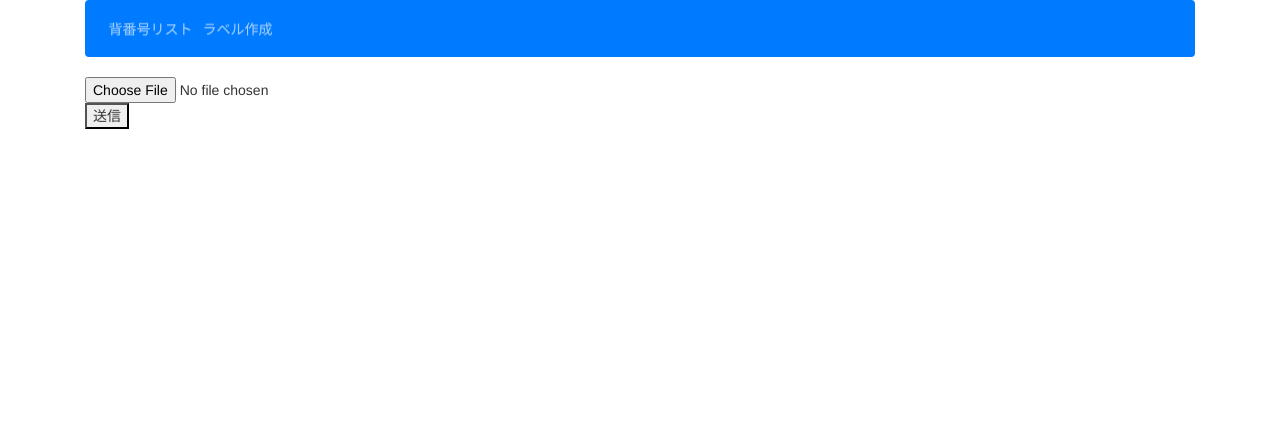
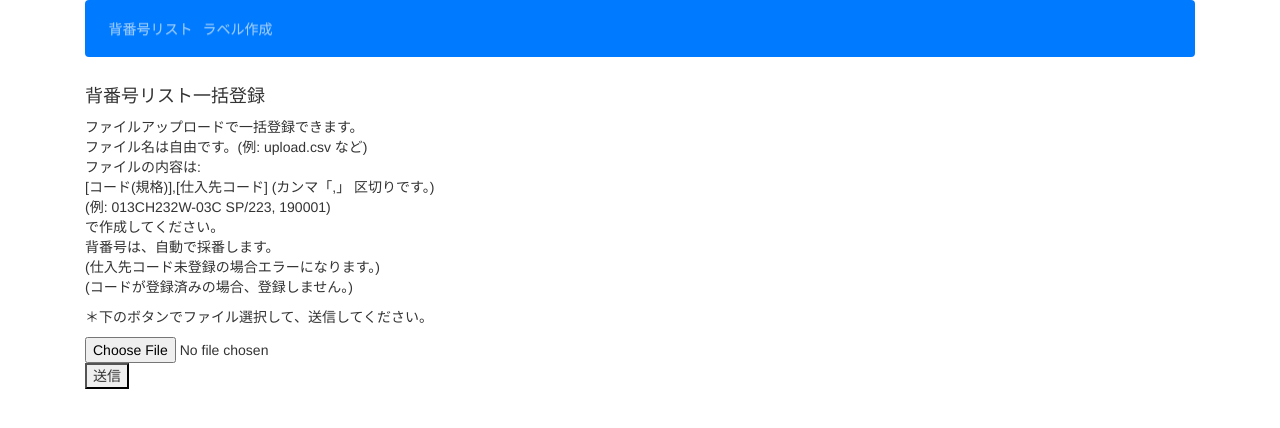
Before and after one commit to aki4429/sebango, a Django app: page /upload/ in a window 1280 px wide. Shown: the top 428 px of the page. Run offline with Django 3.2, Linux system fonts and the light colour scheme; the visitor is signed in with stand-in values (Sample User, id 1); some libraries are stand-ins or nearby versions.

Commit message:
自動採番/ダウンロード

```diff
--- a/bango/templates/bango/bango_list.html
+++ b/bango/templates/bango/bango_list.html
@@ -15,8 +15,9 @@ function allcheck( tf ) {
    }
 }
  </script>
+   <a  href="{% url 'down_se'  %}">背番号リストダウンロード</a>
    <a class="btn btn-default" href="{% url 'label_delete_all'  %}">ラベル作成クリア</a>
-   <a class="btn btn-default" href="{% url 'upload'  %}">データアップロード</a>
+   <a class="btn btn-default" href="{% url 'upload'  %}">背番号一括登録</a>
 
 	<form action="" method="get">
         コード:<input name="cquery" value="{{ request.GET.cquery }}" type="text">
--- a/bango/templates/bango/upload.html
+++ b/bango/templates/bango/upload.html
@@ -7,6 +7,23 @@
 {% endblock %}
 
 {% block content %}
+<h4>
+背番号リスト一括登録
+</h4>
+<p>
+ファイルアップロードで一括登録できます。 <br>
+ファイル名は自由です。(例: upload.csv など) <br>
+ファイルの内容は: <br>
+[コード(規格)],[仕入先コード] (カンマ「,」 区切りです。)<br>
+(例: 013CH232W-03C SP/223, 190001) <br>
+で作成してください。<br>
+背番号は、自動で採番します。 <br>
+(仕入先コード未登録の場合エラーになります。)<br>
+(コードが登録済みの場合、登録しません。)
+</p>
+<p>
+＊下のボタンでファイル選択して、送信してください。
+</p>
 <form method="POST" enctype="multipart/form-data">
     {% csrf_token %}
     {{ form }}
--- a/bango/urls.py
+++ b/bango/urls.py
@@ -8,4 +8,5 @@ urlpatterns = [
     path('<int:pk>/update/', views.LabelUpdate.as_view(), name='label_edit'),
     path('make_label/', views.make_label, name='make_label'),
     path('upload/', views.upload, name='upload'),
+    path('down_se/', views.down_sebango, name='down_se'),
 ]
--- a/bango/views.py
+++ b/bango/views.py
@@ -5,10 +5,10 @@ from django.db.models import Q
 from django.contrib.auth.decorators import login_required
 from django.contrib.auth.mixins import LoginRequiredMixin
 from django.urls import reverse
-import csv
 from django.http import HttpResponse
 from .forms import UploadFileForm
-import os
+import os, io, csv
+from .next_se import set_next_se
 
 UPLOAD_DIR = os.path.dirname(os.path.abspath(__file__)) + '/static/files/'
 
@@ -45,7 +45,7 @@ class BangoList(LoginRequiredMixin, ListView):
                 Q(hcode__icontains=cq_word),
                 Q(se__icontains=seq_word),
                 Q(shiire__scode__icontains=scq_word),
-                Q(shiire__sname__icontains=snq_word))
+                Q(shiire__sname__icontains=snq_word)).order_by('se')
         else:
             #object_list = Bango.objects.all()
             bango_list = ''
@@ -107,9 +107,16 @@ def upload(request):
             with open(path, 'r', encoding='CP932') as destination:
                 # read csv
                 reader = csv.reader(destination)
+                #listを取得
+                upload_list =[]
+                for row in reader:
+                    upload_list.append(row)
+
+                list_with_se = set_next_se(upload_list, Bango)
+
                 # bulk insert
                 bango_list = []
-                for row in reader:
+                for row in list_with_se:
                     l = Bango(hcode = row[0], se = row[1],
                             shiire=Shiire.objects.filter(scode__iexact=row[2])[0])
                     bango_list.append(l)
@@ -122,3 +129,20 @@ def upload(request):
         # GET
         form = UploadFileForm()
         return render(request, 'bango/upload.html', {'form':form})
+
+#背番号リストをダウンロード
+@login_required
+def down_sebango(request):
+    response = HttpResponse(content_type='text/csv; charset=Shift-JIS')
+    response['Content-Disposition'] = 'attachment; filename="sebango_list.csv"'
+    bangos = Bango.objects.order_by('se')
+    data = []
+    for bango in bangos:
+        data.append([bango.hcode, bango.se, bango.shiire.scode, bango.shiire.sname])
+
+    sio = io.StringIO()
+    writer = csv.writer(sio)
+    writer.writerows(data)
+    response.write(sio.getvalue().encode('cp932'))
+
+    return response
```
Also changed, not shown: bango/next_se.py (added, +60 -0 lines).
